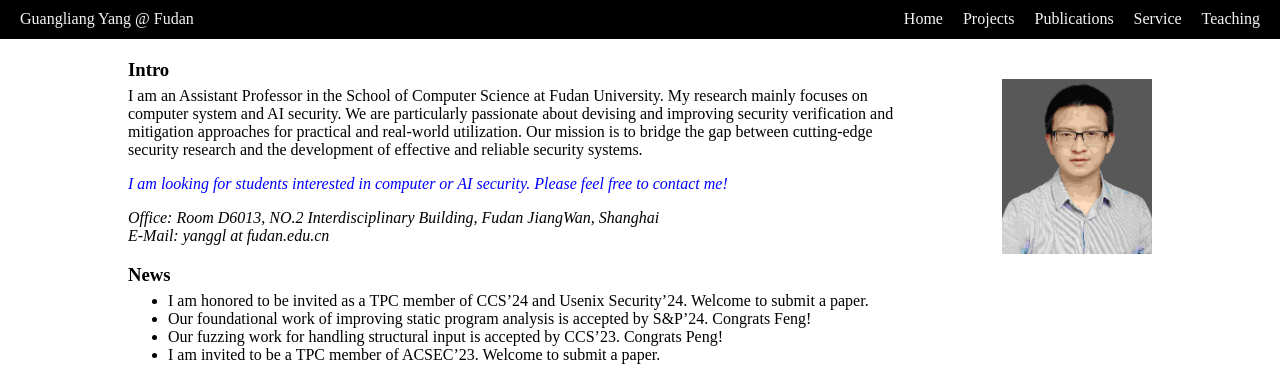
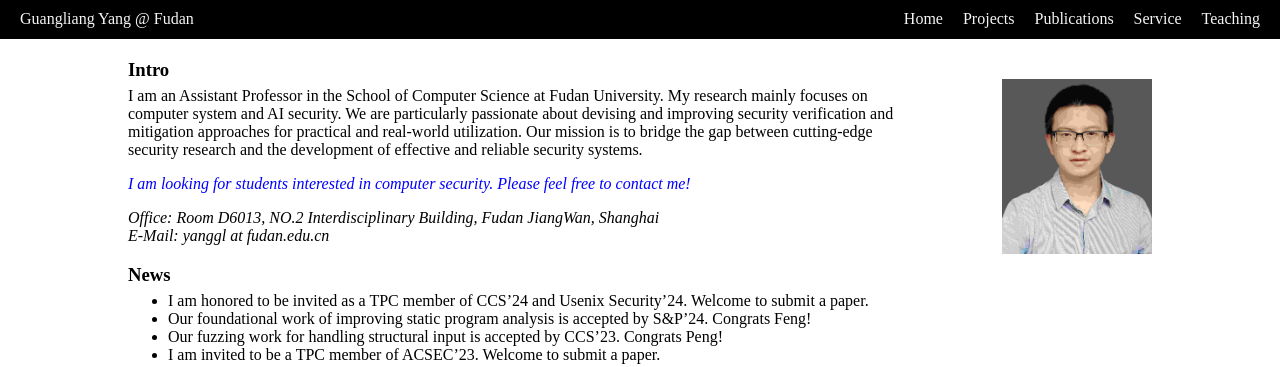
Before and after one commit to yang-guangliang/yang-guangliang.github.io, a Jekyll site: the page built from index.md, in a window 1280 px wide. Shown: the top 367 px of the page. Built offline with Jekyll 4.4.1, drawn with Linux system fonts in a browser that asks for light colours.

Commit message:
Update index.md

```diff
--- a/index.md
+++ b/index.md
@@ -10,7 +10,7 @@ title: home
 
 I am an Assistant Professor in the School of Computer Science at Fudan University. My research mainly focuses on computer system and AI security. We are particularly passionate about devising and improving security verification and mitigation approaches for practical and real-world utilization. Our mission is to bridge the gap between cutting-edge security research and the development of effective and reliable security systems.
 
-<span style="color:blue">*I am looking for students interested in computer or AI security. Please feel free to contact me!*</span>
+<span style="color:blue">*I am looking for students interested in computer security. Please feel free to contact me!*</span>
 
 <em> Office: Room D6013, NO.2 Interdisciplinary Building, Fudan JiangWan, Shanghai</em>
 <em> E-Mail: yanggl at fudan.edu.cn</em>
```
